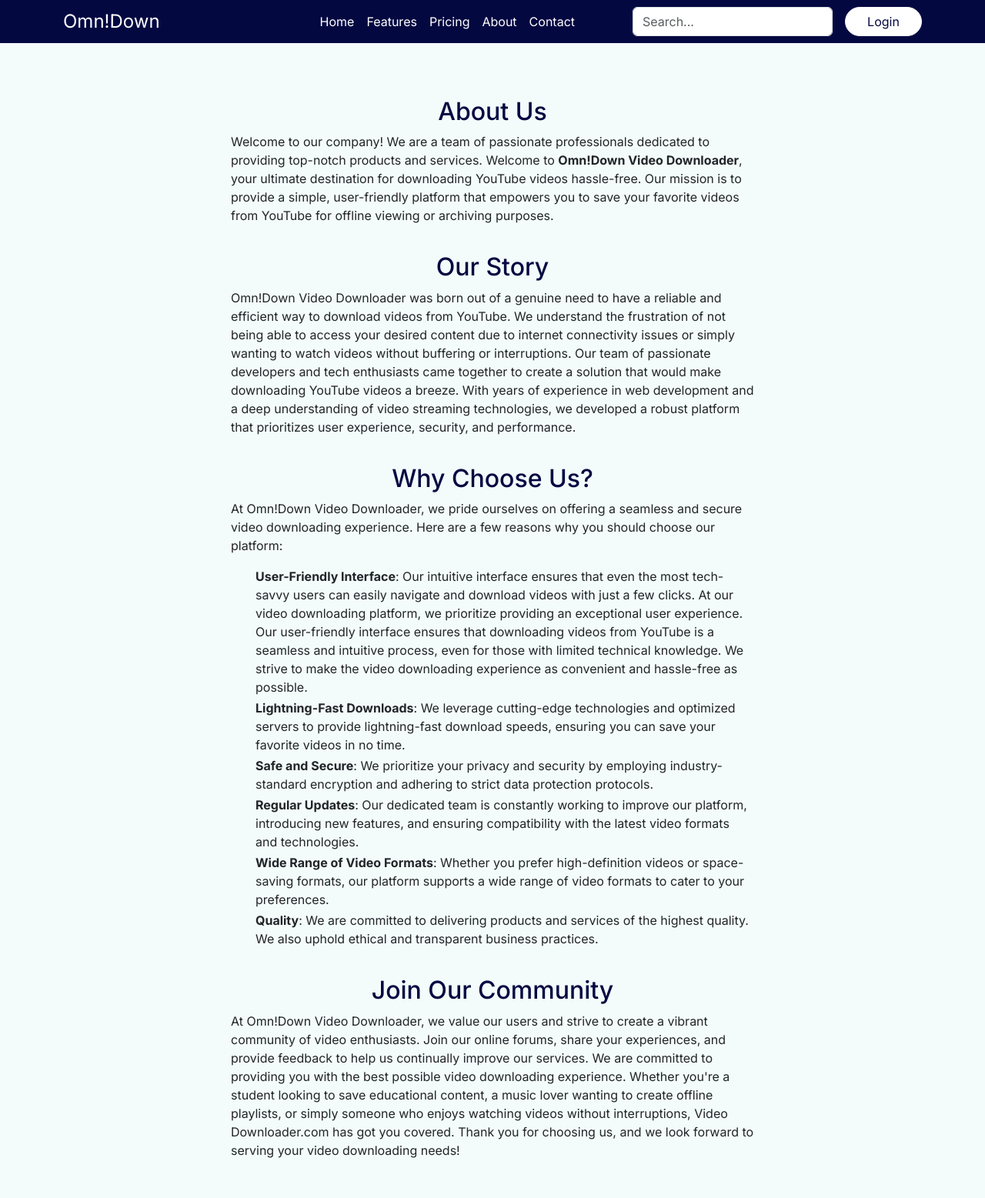
After one commit to nii-devops/youtube-downloader, a Flask app: page /about-us in a window 1280 px wide. The commit adds this page. Shown: the whole page at 77% size. Run offline with Flask 3, Linux system fonts and the light colour scheme; some libraries are stand-ins or nearby versions.

Commit message:
Change title to Omn!Down and refine CSS

```diff
--- a/main.py
+++ b/main.py
@@ -13,21 +13,91 @@
 from functools import wraps
 from werkzeug.security import generate_password_hash, check_password_hash
 # Import your forms from the forms.py
-from forms import  RegisterForm, LoginForm, URLForm, PlaylistForm
+from forms import  RegisterForm, LoginForm, URLForm, PlaylistForm, ContactForm
 from time import sleep
 from typing import List
 import pathlib
+# Import dotenv
+from dotenv import load_dotenv
+
+
+load_dotenv('.env')
 
 #from tkinter.filedialog import askdirectory
 
 app = Flask(__name__)
-app.config['SECRET_KEY'] = 'Asm_Vsnhjnk354fdncsdnknsjbcac'
+app.config['SECRET_KEY'] = os.getenv('SECRET_KEY')
 
-app.config['SQLALCHEM_DATABASE_URI'] = 'sqlite:///downloads.db'
+app.config['SQLALCHEMY_DATABASE_URI'] = os.getenv('DB_URI')
+db = SQLAlchemy(app)
 
+login_manager = LoginManager()
+login_manager.init_app(app)
+
+# Create a user_loader callback
+@login_manager.user_loader
+def load_user(user_id):
+    return db.get_or_404(User, user_id)
+
+# SMTP CREDENTIALS
+gmail_smtp = ("smtp.gmail.com")
+port = 587
+
+my_email = os.getenv('MY_EMAIL')
+email_password = os.getenv('EMAIL_PASSWORD')
+
+# Flask-Bootstrap object to load forms
 Bootstrap5(app)
 
 
+gravatar = Gravatar(app, size=100, rating='g', default='retro', force_default=False, force_lower=False, use_ssl=False, base_url=None)
+
+
+#######################
+### DATABASE MODELS ###
+########################
+
+# Create User DB Table
+class User(db.Model):
+    id = db.Column(db.Integer, primary_key=True)
+    f_name = db.Column(db.String(50), nullable=False)
+    l_name = db.Column(db.String(50), nullable=False)
+    email = db.Column(db.String(120), unique=True, nullable=False)
+    password = db.Column(db.String(100), nullable=False)
+
+    # Create a relationship between User table and Downloaded File table
+    downloaded_files = db.relationship('DownloadedFile', backref='user', lazy='dynamic')
+
+    # Create a relationship between User table and Downloaded File table
+    messages = db.relationship('Message', backref='user', lazy='dynamic')
+
+    def __repr__(self):
+        return f"User('{self.f_name}', '{self.l_name}', '{self.email}')"
+
+
+NOW = datetime.today().replace(microsecond=0)
+
+class DownloadedFile(db.Model):
+    id = db.Column(db.Integer, primary_key=True)
+    filename = db.Column(db.String(200), nullable=False)
+    url = db.Column(db.String(1000), nullable=False)
+    date = db.Column(db.DateTime, nullable=False, default=NOW)
+
+    user_id = db.Column(db.Integer, db.ForeignKey('user.id'), nullable=False)
+
+
+class Message(db.Model):
+    id = db.Column(db.Integer, primary_key=True)
+    name = db.Column(db.String(50), nullable=False)
+    email = db.Column(db.String(120), nullable=False)
+    title = db.Column(db.String(250), nullable=False)
+    message = db.Column(db.String(1500), nullable=False)
+
+    user_id = db.Column(db.Integer, db.ForeignKey('user.id'), nullable=True)
+
+
+with app.app_context():
+    db.create_all()
 
 
 @app.route('/', methods=['get', 'post'])
@@ -49,6 +119,14 @@
             flash(f"Downloading '{yt.title}' ...", category='warning')
             sleep(3)
             stream.download(output_path=DOWNLOAD_PATH)
+            if current_user.is_authenticated:
+                new_item = DownloadedFile(
+                    filename=str(yt.title),
+                    url=url,
+                    user_id=current_user.id
+                )
+                db.session.add(new_item)
+                db.session.commit()
             flash(f"Downloaded '{yt.title}' Successfully!")
 
         except Exception as err:
@@ -72,11 +150,56 @@
                 stream = video.streams.get_highest_resolution()
                 # Download playlist into the output folder...
                 stream.download(output_path=f"{DOWNLOAD_PATH}/{playlist.title}")
-                flash(f"Downloaded '{playlist.title}' Successfully!")
+            flash(f"Downloaded '{playlist.title}' Successfully!")
         except Exception as err:
             flash(f"Error Downloading Playlist: {err}", category='danger')
     return render_template('playlist.html', title='Download Playlist', form=form)
 
 
+@app.route('/register')
+def register():
+    return render_template('register.html', title='Register')
+
+
+@app.route('/login')
+def login():
+    return render_template('login.html', title='Login')
+
+
+@app.route('/about-us')
+def about():
+    return render_template('about.html', title='About')
+
+
+@app.route('/contact-us', methods=['get', 'post'])
+def contact():
+    form = ContactForm()
+    if form.validate_on_submit():
+        name = form.name.data
+        email = form.email.data
+        title = form.title.data
+        msge = form.message.data
+        message = msge.replace('<p>',"").replace('</p>',"").replace('<br>',"").replace('</br>',"").replace('<br/>',"")
+
+        #Add message to DB
+        new_message = Message(
+            name=name,
+            email=email,
+            title=title,
+            message=message
+        )
+        db.session.add(new_message)
+        db.session.commit()
+
+        with smtplib.SMTP(gmail_smtp, port) as connection:
+            connection.starttls()
+            connection.login(user=my_email, password=email_password)
+            connection.sendmail(from_addr=my_email,
+                            to_addrs=email,
+                            msg=f"Subject:Re: Enquiry Response for {title}"
+                                f"\n\nHello {name}, \nWe have received your enquiry/message. \nOur staff will review and revert shortly.\nRegards... \n\nYT-DL Team")
+        return redirect(url_for('home'))
+    return render_template('contact.html', title='Contact Us', form=form)
+
 if __name__ == "__main__":
     app.run(debug=True)
--- a/static/css/style.css
+++ b/static/css/style.css
@@ -1,5 +1,236 @@
+:root {
+    --brand: #11097e;
+    --brand-secondary: #400c70;
+    --brand-dark: #040841;
+    --brand-light: #574cf0;
+
+    --brand-plain: #e0dff0;
+    --brand-btn-bg: darkorange;
+    --brand-background: rgba(231, 247, 247, 0.425);
+}
+
+* {
+    padding: 0;
+    margin: 0;
+    box-sizing: border-box;
+    text-decoration: none;
+    list-style: none;
+    font-family: "Inter", sans-serif;
+}
+
 body {
-    background-color: rgb(241, 236, 225);
-    margin-left: 150px;
-    margin-right: 150px;
+    background-color: var(--brand-background);
 }
+
+header {
+    background: var(--brand-dark);
+}
+
+.header-items .logo {
+    margin-right: 200px;
+    font-size: 1.5rem;
+}
+
+.header-items li a {
+    color: white;
+}
+
+.header-items li a:hover {
+    color: var(--brand-btn-bg);
+}
+
+.right-nav .btn {
+    border-radius: 20px;
+    background: white;
+    color: var(--brand-dark);
+    width: 100px;
+}
+
+.right-nav .btn:hover {
+    background: var(--brand-btn-bg);
+    color: white;
+}
+
+/*
+.flash-messages {
+    margin-top: 10px;
+}
+*/
+
+.hero-container {
+    padding-top: 150px;
+    margin: 50px;
+}
+
+
+#hero .hero-text {
+    padding-left: 250px;
+    padding-right: 250px;
+    justify-content: space-between;
+    text-align: center;
+    margin-bottom: 20px;
+}
+
+#hero .hero-text img {
+    width: 600px;
+    padding-bottom: 30px;
+}
+
+
+.dl-hero-container {
+    padding-top: 50px;
+    margin: 50px;
+    text-align: center;
+}
+
+.dl-hero-text {
+    width: 800px;
+    align-items: center;
+    justify-content: center;
+    text-align: center;
+}
+
+.dl-hero-text img {
+    width: 400px;
+    margin-bottom: 30px;
+}
+
+
+.hero-form {
+    padding-top: 30px;
+    padding-left: 350px;
+    padding-right: 350px;
+    align-items: center;
+    justify-content: center;
+    text-align: center;
+}
+
+#hero .hero-text .btn {
+    background: var(--brand-dark);
+    color: white;
+    border-radius: 20px;
+    margin-top: 20px;
+}
+
+#hero .hero-text .btn:hover {
+    background: var(--brand-btn-bg);
+    color: var(--brand-dark);
+    transform: scale(0.9);
+}
+
+#about-us {
+    margin: 50px;
+    padding-left: 150px;
+    padding-right: 150px;
+}
+
+.about-head {
+    margin-left: 100px;
+    margin-right: 100px;
+}
+
+.about-head div {
+    padding-top: 20px;
+}
+.about-head h2 {
+    align-items: center;
+    text-align: center;
+    color: var(--brand-dark);
+}
+
+.about-li {
+    margin-bottom: 3px;
+}
+
+.contact-container {
+    padding-top: 50px;
+    margin-left: 250px;
+    margin-right: 250px;
+}
+
+.contact-form {
+    padding-left: 150px;
+    padding-right: 150px;
+    align-items: center;
+    justify-content: center;
+    text-align: center;
+}
+
+.contact-form h1 {
+    color: var(--brand-dark);
+}
+
+.contact-form .contact-form-fields {
+    margin-top: 50px;
+}
+
+
+
+
+/* ############################
+###  MEDIA RESPONSIVENESS  ###
+#############################*/
+
+@media(max-width:1250px) {
+    #hero .hero-text {
+        padding-left: 150px;
+        padding-right: 150px;
+        margin-bottom: 20px;
+        font-size: 0.8rem;
+    }
+
+    #hero .hero-form {
+        padding-top: 30px;
+        padding-left: 150px;
+        padding-right: 150px;
+    }
+}
+
+@media(max-width:940px) {
+    #hero .hero-text {
+        padding-left: 100px;
+        padding-right: 100px;
+        margin-bottom: 20px;
+    }
+
+    #hero .hero-form {
+        padding-top: 30px;
+        padding-left: 100px;
+        padding-right: 100px;
+    }
+}
+
+@media(max-width:720px) {
+    #hero .hero-text {
+        padding-left: 20px;
+        padding-right: 20px;
+        margin-bottom: 20px;
+    }
+
+    #hero .hero-form {
+        padding-top: 30px;
+        padding-left: 20px;
+        padding-right: 20px;
+    }
+
+    .hero-container {
+        margin: 0;
+    }
+}
+
+@media(max-width:540px) {
+    #hero .hero-text {
+        padding-left: 0;
+        padding-right: 0;
+        margin-bottom: 20px;
+    }
+
+    #hero .hero-form {
+        padding-top: 30px;
+        padding-left: 0;
+        padding-right: 0;
+    }
+    .hero-container {
+        margin: 0;
+    }
+}
--- /dev/null
+++ b/templates/about.html
@@ -0,0 +1,53 @@
+
+
+{% extends 'base.html' %}
+
+{% from 'bootstrap5/form.html' import render_form %}
+
+
+{% block title %}
+    {{ title }}
+{% endblock title %}
+
+
+{% block content %}
+
+<div id="about-us">
+
+<section class="about-head">
+    <div>
+        <h2>About Us</h2>
+        <p>Welcome to our company! We are a team of passionate professionals dedicated to providing top-notch products and services. Welcome to <strong>Omn!Down Video Downloader</strong>, your ultimate destination for downloading YouTube videos hassle-free. Our mission is to provide a simple, user-friendly platform that empowers you to save your favorite videos from YouTube for offline viewing or archiving purposes.</p>
+    </div>
+
+    <div>
+    <h2>Our Story</h2>
+    <p>Omn!Down Video Downloader was born out of a genuine need to have a reliable and efficient way to download videos from YouTube. We understand the frustration of not being able to access your desired content due to internet connectivity issues or simply wanting to watch videos without buffering or interruptions.
+        Our team of passionate developers and tech enthusiasts came together to create a solution that would make downloading YouTube videos a breeze. With years of experience in web development and a deep understanding of video streaming technologies, we developed a robust platform that prioritizes user experience, security, and performance.</p>
+    </div>
+
+    <div>
+        <h2>Why Choose Us?</h2>
+        <p>At Omn!Down Video Downloader, we pride ourselves on offering a seamless and secure video downloading experience. Here are a few reasons why you should choose our platform:</p>
+        <ul class="about-ul">
+            <li class="about-li"><strong>User-Friendly Interface</strong>: Our intuitive interface ensures that even the most tech-savvy users can easily navigate and download videos with just a few clicks. At our video downloading platform, we prioritize providing an exceptional user experience. Our user-friendly interface ensures that downloading videos from YouTube is a seamless and intuitive process, even for those with limited technical knowledge. We strive to make the video downloading experience as convenient and hassle-free as possible.</li>
+            <li class="about-li"><strong>Lightning-Fast Downloads</strong>: We leverage cutting-edge technologies and optimized servers to provide lightning-fast download speeds, ensuring you can save your favorite videos in no time.</li>
+            <li class="about-li"><strong>Safe and Secure</strong>: We prioritize your privacy and security by employing industry-standard encryption and adhering to strict data protection protocols.</li>
+            <li class="about-li"><strong>Regular Updates</strong>: Our dedicated team is constantly working to improve our platform, introducing new features, and ensuring compatibility with the latest video formats and technologies.</li>
+            <li class="about-li"><strong>Wide Range of Video Formats</strong>: Whether you prefer high-definition videos or space-saving formats, our platform supports a wide range of video formats to cater to your preferences.</li>
+            <li><strong>Quality</strong>: We are committed to delivering products and services of the highest quality. We also uphold ethical and transparent business practices.</li>
+        </ul>
+    </div>
+    <div>
+        <h2>Join Our Community</h2>
+        <p>At Omn!Down Video Downloader, we value our users and strive to create a vibrant community of video enthusiasts. Join our online forums, share your experiences, and provide feedback to help us continually improve our services.
+        We are committed to providing you with the best possible video downloading experience. Whether you're a student looking to save educational content, a music lover wanting to create offline playlists, or simply someone who enjoys watching videos without interruptions, Video Downloader.com has got you covered.
+        Thank you for choosing us, and we look forward to serving your video downloading needs!</p>
+    </div>
+
+
+</section>
+
+</div>
+
+{% endblock content %}
--- a/templates/base.html
+++ b/templates/base.html
@@ -7,56 +7,50 @@
     <link href="https://cdn.jsdelivr.net/npm/bootstrap@5.3.3/dist/css/bootstrap.min.css" rel="stylesheet" integrity="sha384-QWTKZyjpPEjISv5WaRU9OFeRpok6YctnYmDr5pNlyT2bRjXh0JMhjY6hW+ALEwIH" crossorigin="anonymous">
     <link rel="stylesheet" href="/static/css/style.css">
 
+    <!-- GOOGLE FONTS LINK -->
+    <link rel="preconnect" href="https://fonts.googleapis.com">
+    <link rel="preconnect" href="https://fonts.gstatic.com" crossorigin>
+    <link href="https://fonts.googleapis.com/css2?family=Inter:wght@100..900&display=swap" rel="stylesheet">
+
     <title>
         {% block title %}
 
         {% endblock title %}
     </title>
-    </head>
+  </head>
+  <body>
+    <header class="header p-2">
+        <div class="container">
+          <div class="header-items d-flex flex-wrap align-items-center justify-content-center justify-content-lg-start">
+            <a href="{{ url_for('home') }}" class="logo d-flex align-items-center mb-2 mb-lg-0 text-white text-decoration-none">
+              Omn!Down
+            </a>
 
+            <ul class="nav col-12 col-lg-auto me-lg-auto mb-2 justify-content-center mb-md-0">
+              <li><a href="{{ url_for('home') }}" class="nav-link px-2">Home</a></li>
+              <li><a href="#" class="nav-link px-2">Features</a></li>
+              <li><a href="#" class="nav-link px-2">Pricing</a></li>
 
-  <body>
+              <li><a href="{{ url_for('about') }}" class="nav-link px-2">About</a></li>
+              <li><a href="{{ url_for('contact') }}" class="nav-link px-2">Contact</a></li>
+            </ul>
 
-    <!-- NAVBAR -->
-    <nav class="navbar navbar-dark navbar-expand-lg bg-dark">
-        <div class="container-fluid">
-          <a class="navbar-brand" href="#">Navbar</a>
-          <button class="navbar-toggler" type="button" data-bs-toggle="collapse" data-bs-target="#navbarSupportedContent" aria-controls="navbarSupportedContent" aria-expanded="false" aria-label="Toggle navigation">
-            <span class="navbar-toggler-icon"></span>
-          </button>
-          <div class="collapse navbar-collapse" id="navbarSupportedContent">
-            <ul class="navbar-nav me-auto mb-2 mb-lg-0">
-              <li class="nav-item">
-                <a class="nav-link active" aria-current="page" href="#">Home</a>
-              </li>
-              <li class="nav-item">
-                <a class="nav-link" href="#">Link</a>
-              </li>
-              <li class="nav-item dropdown">
-                <a class="nav-link dropdown-toggle" href="#" role="button" data-bs-toggle="dropdown" aria-expanded="false">
-                  Dropdown
-                </a>
-                <ul class="dropdown-menu">
-                  <li><a class="dropdown-item" href="#">Action</a></li>
-                  <li><a class="dropdown-item" href="#">Another action</a></li>
-                  <li><hr class="dropdown-divider"></li>
-                  <li><a class="dropdown-item" href="#">Something else here</a></li>
-                </ul>
-              </li>
-              <li class="nav-item">
-                <a class="nav-link disabled" aria-disabled="true">Disabled</a>
-              </li>
-            </ul>
-            <form class="d-flex" role="search">
-              <input class="form-control me-2" type="search" placeholder="Search" aria-label="Search">
-              <button class="btn btn-outline-success" type="submit">Search</button>
+            <form class="col-12 col-lg-auto mb-3 mb-lg-0 me-lg-3" role="search">
+              <input type="search" class="form-control form-control" placeholder="Search..." aria-label="Search">
             </form>
+
+            <div class="right-nav">
+              {% if current_user.is_authenticated %}
+              <button type="button" class="btn btn-light me-2">Logout</button>
+              {% else %}
+              <button type="button" class="btn btn-light">Login</button>
+              {% endif %}
+            </div>
           </div>
         </div>
-      </nav>
+    </header>
 
-      <div class="flash-messages">
-
+    <div class="flash-messages">
         {% with messages = get_flashed_messages(with_categories=true) %}
             {% if messages %}
                 {% for category, message in messages %}
@@ -69,7 +63,13 @@
         {% endwith %}
     </div>
 
+
     {% block content %}
+
+
+
+
+
 
 
 
@@ -80,7 +80,6 @@
     {% endblock content %}
 
 
-
     <script src="https://cdn.jsdelivr.net/npm/bootstrap@5.3.3/dist/js/bootstrap.bundle.min.js" integrity="sha384-YvpcrYf0tY3lHB60NNkmXc5s9fDVZLESaAA55NDzOxhy9GkcIdslK1eN7N6jIeHz" crossorigin="anonymous"></script>
   </body>
 </html>
```
Also changed, not shown: forms.py (+8 -0 lines), templates/contact.html (added, +28 -0 lines), templates/index.html (+16 -14 lines), templates/login.html (added, +35 -0 lines), templates/new-index.html (added, +36 -0 lines), templates/playlist.html (+25 -2 lines), templates/register.html (added, +34 -0 lines), 1 other file.
